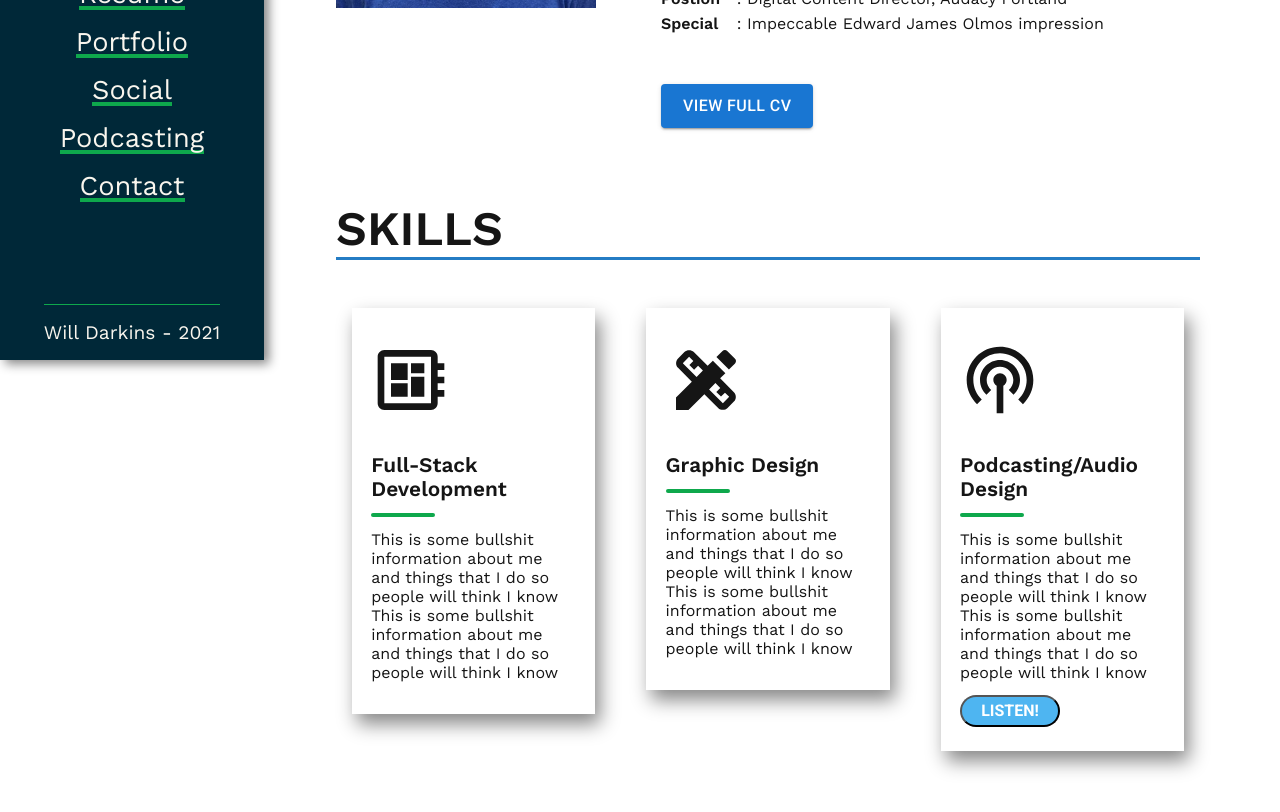
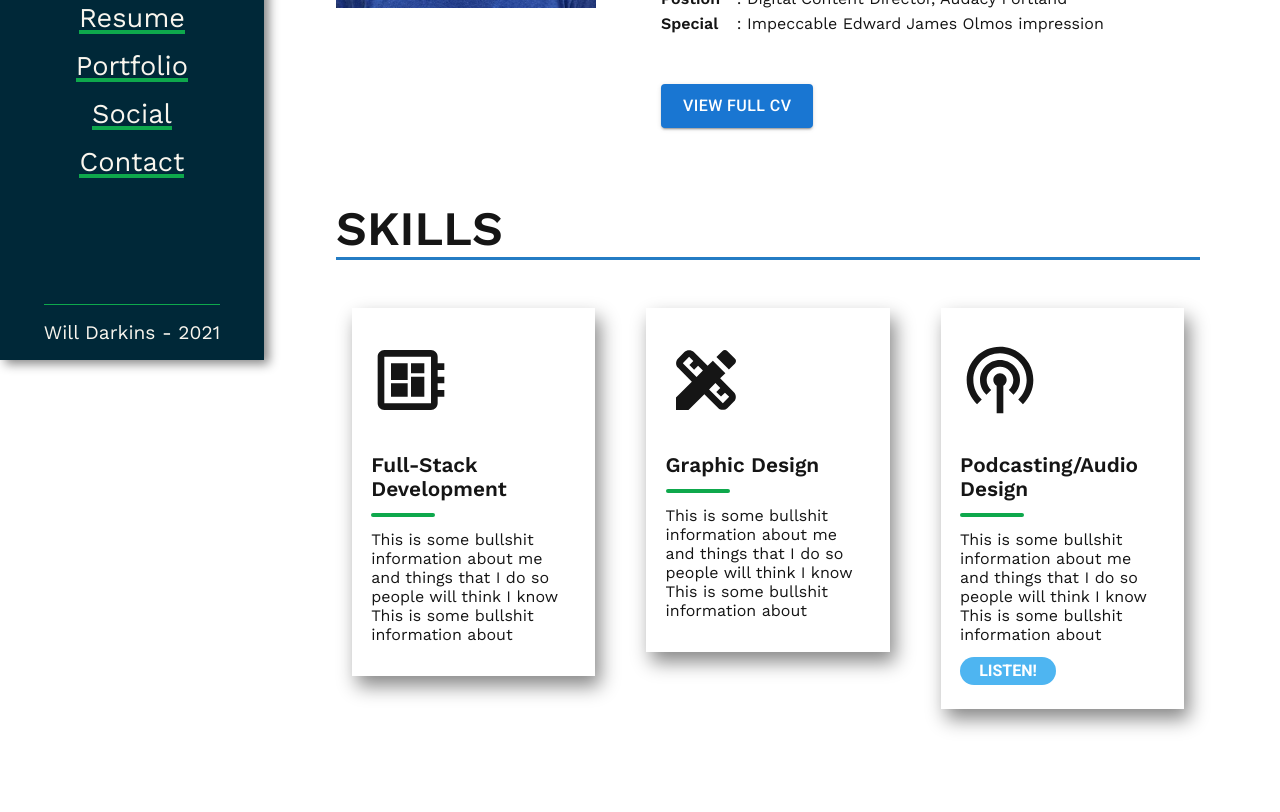
Before and after one commit to willdarkins/portfolio_darkins, a React (Create React App) app: page /about in a window 1280 px wide. Shown: the part 440-1252 px from the top of the page. Built offline with nearby package versions, Linux system fonts and the light colour scheme; a web font is replaced by a local one.

Commit message:
got rid of border on the listen skill button

```diff
--- a/src/App.js
+++ b/src/App.js
@@ -37,7 +37,6 @@ const location = useLocation()
                             <Route exact path='/portfolio' component={Portfolio} />
                             <Route exact path='/resume' component={ResumePage} />
                             <Route exact path='/social' component={Social} />
-                            <Route exact path='/podcasting' component={Podcasting} />
                             <Route exact path='/contact' component={Contact} />
                         </Switch>
                     </AnimatePresence>
--- a/src/Components/Nav.js
+++ b/src/Components/Nav.js
@@ -87,10 +87,6 @@ function Nav() {
                     </motion.li>
                     <motion.li whileHover={{scale: 1.2, transition: { duration: .2 }}}
                 className='list-item'>
-                    <NavLink className={'menu-item'} exact to='/podcasting' activeClassName='active-class'>Podcasting</NavLink>
-                    </motion.li>
-                    <motion.li whileHover={{scale: 1.2, transition: { duration: .2 }}}
-                className='list-item'>
                     <NavLink className={'menu-item'} exact to='/contact' activeClassName='active-class'>Contact</NavLink>
                     </motion.li>
             </ul>
--- a/src/Components/ServiceCard.js
+++ b/src/Components/ServiceCard.js
@@ -21,13 +21,13 @@ const CardStyles = styled.div`
                 border-radius:2em;
                 box-sizing: border-box;
                 text-decoration:none;
-                /* font-weight:300; */
                 color:#FFFFFF;
                 background-color:#4eb5f1;
                 text-align:center;
                 transition: all 0.2s;
                 font-family:'Roboto',sans-serif;
                 font-weight: bold;
+                border: none;
             }
             button:hover{
                 background-color:#4095c6;
--- a/src/Components/SideBar.js
+++ b/src/Components/SideBar.js
@@ -18,7 +18,7 @@ const BarStyles = styled.div`
     .light-dark-mode{
         position: absolute;
         right: 30%;
-        top: 30%;
+        top: 32%;
         background: #004b69;
         border-radius: 20%;
         width: 6.5rem;
--- a/src/Components/Skills.js
+++ b/src/Components/Skills.js
@@ -48,14 +48,14 @@ function Skills() {
                     <ServiceCard
                         icon={develop}
                         title={'Full-Stack Development'}
-                        paragraph={' This is some bullshit information about me and things that I do so people will think I know This is some bullshit information about me and things that I do so people will think I know'}
+                        paragraph={' This is some bullshit information about me and things that I do so people will think I know This is some bullshit information about '}
                     />
                     </div>
                     <div className='mid-card'>
                         <ServiceCard
                             icon={design}
                             title={'Graphic Design'}
-                            paragraph={' This is some bullshit information about me and things that I do so people will think I know This is some bullshit information about me and things that I do so people will think I know'}
+                            paragraph={' This is some bullshit information about me and things that I do so people will think I know This is some bullshit information about '}
                         />
                     </div>
                     <div className='last-card'>
@@ -63,7 +63,7 @@ function Skills() {
                         button={'LISTEN!'}
                         icon={podcast}
                         title={'Podcasting/Audio Design'}
-                        paragraph={' This is some bullshit information about me and things that I do so people will think I know This is some bullshit information about me and things that I do so people will think I know'}
+                        paragraph={' This is some bullshit information about me and things that I do so people will think I know This is some bullshit information about '}
                     />
                     </div>
                 </div>
```
